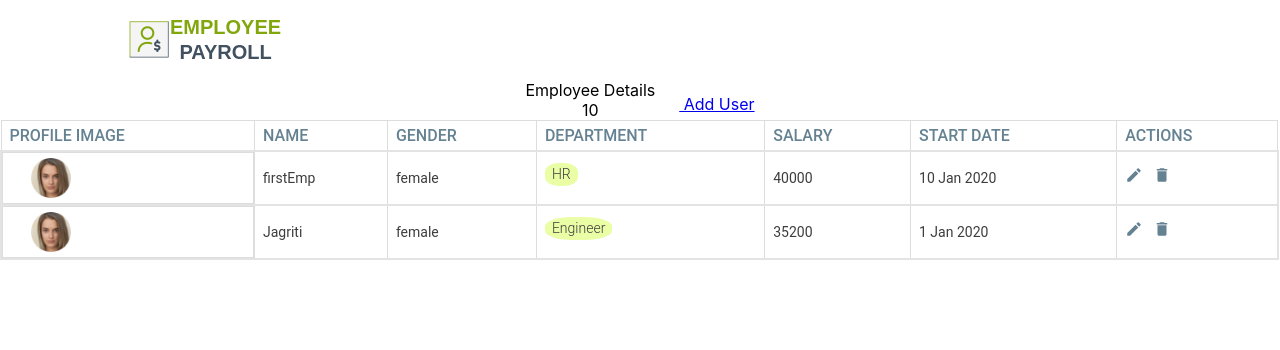
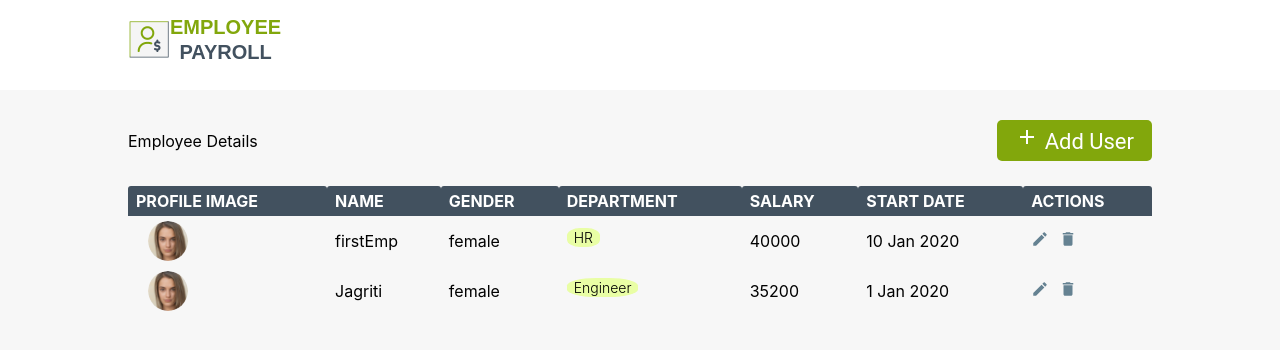
Before and after one commit to jagriti04/EmployeePayrollFrontEnd, a React (Create React App) app: page /home in a window 1280 px wide. Shown: the top 350 px of the page. Built offline with nearby package versions, Linux system fonts and the light colour scheme; data requests are answered from the project's data file.

Commit message:
[Jagriti]ADDED: Header component and modified css files

```diff
--- /dev/null
+++ b/src/components/header/header.css
@@ -0,0 +1,26 @@
+.header {
+    padding: 15px 0;
+    background-color: #ffffff;
+}
+
+.header-content {
+    display: flex;
+    flex-direction: row;
+    justify-content: space-between;
+    align-items: center;
+    border: 0px solid green;
+    width: 80%;
+    margin: 0 auto;
+    padding-bottom: 25px;
+}
+
+.logo-content {
+    display: flex;
+    flex-direction: row;
+    align-items: center;
+    border: 0px solid green;
+    width: 80%;
+}
+.logo-content-img {
+    border: solid 0px #42515f;
+}
--- a/src/components/header/header.jsx
+++ b/src/components/header/header.jsx
@@ -1 +1,20 @@
 import React from 'react';
+import logo from "../../assets/images/logo.png";
+
+class Header extends React.Component {
+    render() {
+        return (
+            <header className="header-content header">
+                <div className="logo-content">
+                    <img src={logo} />
+                    <div>
+                        <span className="emp-text">EMPLOYEE</span> <br />
+                        <span className="emp-text emp-payroll">PAYROLL</span>
+                    </div>
+                </div>
+            </header>
+        )
+    }
+}
+
+export default Header;
--- a/src/components/payroll_form/payroll_form.jsx
+++ b/src/components/payroll_form/payroll_form.jsx
@@ -1,9 +1,9 @@
 import React, { useState, useEffect } from "react";
 import profile1 from "../../assets/profile-images/Ellipse -3.png"
-import logo from "../../assets/images/logo.png";
 import "./payroll_form.css";
 import { useParams, Link, withRouter } from "react-router-dom";
 import EmployeeService from "../../services/employee-service";
+import Header from "../header/header";
 
 const PayrollForm = props => {
   let initialValue = {
@@ -166,15 +166,7 @@ const PayrollForm = props => {
 
   return (
     <div className="payroll-form">
-      <header className="header row center">
-        <div className="logo-content">
-          <img src={logo} alt="" />
-          <div>
-            <span className="emp-text">EMPLOYEE</span> <br />
-            <span className="emp-text emp-payroll">PAYROLL</span>
-          </div>
-        </div>
-      </header>
+      <Header/>
       <div className="content">
         <form className="form" action="#" onSubmit={handleSubmit}>
           <div className="form-head">Employee Payroll form</div>
--- a/src/components/payroll_home/display/display.jsx
+++ b/src/components/payroll_home/display/display.jsx
@@ -25,6 +25,7 @@ const Display = (props) => {
   }
 
   return (
+    <div className="tableDiv">
       <table id="display" className="display">
         <tbody>
           <tr key={-1}>
@@ -53,7 +54,7 @@ const Display = (props) => {
                 <td> {element.salary} </td>
                 <td> {element.startDate} </td>
                 <td>
-                <Link to={{pathname: `/form/${element.id}`}} >
+                  <Link to={{ pathname: `/form/${element.id}` }} >
                     <img onClick={() => update(element.id)} src={edit} alt="edit" />
                   </Link>
                   <img onClick={() => remove(element.id)} src={deleteImg} alt="delete" />
@@ -62,6 +63,8 @@ const Display = (props) => {
             ))}
         </tbody>
       </table>
+    </div>
+
   );
 };
 
--- a/src/components/payroll_home/display/display.scss
+++ b/src/components/payroll_home/display/display.scss
@@ -1,48 +1,51 @@
+.tableDiv {
+  width: 80%;
+  margin: 0 auto;
+  overflow: auto;
+}
 .display {
-  width: 99.9%;
+  width: 100%;
   border-collapse: collapse;
+  border-spacing: 0 15px;
   min-width: 800px;
   tr {
     min-width: 100%;
-    td,
-    th {
-      border: 1px solid #dddddd;
+  td, th {
     text-align: left;
     padding: 5px 8px;
   }
+
   th {
+    background: #42515f 0% 0% no-repeat padding-box;
+    border-radius: 3px 3px 0px 0px;
+    text-align: left;
+    font: normal normal medium 18px/24px Roboto;
     letter-spacing: 0px;
-      color: #658292;
+    color: #ffffff;
     text-transform: uppercase;
     opacity: 1;
-      font-size: 16px;
-      font-family: Roboto;
-      font-weight: 500;
+    border: 0px solid #dddddd;
   }
-    td {
-      font: normal normal normal 14px/21px Roboto;
-      letter-spacing: 0px;
-      color: #3d3d3d;
-      opacity: 1;
+
+  tr:not(:first-child) {
+    background: #ffffff 0% 0% no-repeat padding-box;
+    border: 1px solid #e3e3e3;
+    border-radius: 3px;
   }
+
   td:first-child {
     display: flex;
     align-items: center;
   }
+
   td img:first-child {
     margin-right: 10px;
   }
+
   td img {
     cursor: pointer;
   }
-    .profile {
-      width: 40px;
-      border-radius: 40%;
-      margin: 0 20px;
-    }
-    .gender {
-      text-transform: capitalize;
-    }
+
   .dept-label {
     background-color: #e9fea5;
     border-radius: 40%;
@@ -55,8 +58,4 @@
     margin-bottom: 8px;
   }
 }
-  tr:not(:first-child) {
-    background: #ffffff 0% 0% no-repeat padding-box;
-    border: 2px solid #e3e3e3;
 }
-}
--- a/src/components/payroll_home/payroll_home.css
+++ b/src/components/payroll_home/payroll_home.css
@@ -1,32 +1,6 @@
 .home {
   margin: 0;
   height: 100%;
-}
-.header {
-  padding: 15px 0;
-  background-color: #ffffff;
-}
-
-.header-content {
-  display: flex;
-  flex-direction: row;
-  justify-content: space-between;
-  align-items: center;
-  border: 0px solid green;
-  width: 80%;
-  margin: 0 auto;
-  padding-bottom: 25px;
-}
-
-.logo-content {
-  display: flex;
-  flex-direction: row;
-  align-items: center;
-  border: 0px solid green;
-  width: 80%;
-}
-.logo-content-img {
-  border: solid 0px #42515f;
 }
 
 .emp-text {
@@ -43,6 +17,16 @@
 
 * {
   box-sizing: border-box;
+}
+.header-content {
+  display: flex;
+  flex-direction: row;
+  justify-content: space-between;
+  align-items: center;
+  border: 0px solid green;
+  width: 80%;
+  margin: 0 auto;
+  padding-bottom: 25px;
 }
 
 .add-button {
@@ -85,63 +69,3 @@
   text-align: center;
   display: inline-block;
 }
-.table-main {
-  width: 80%;
-  margin: 0 auto;
-  overflow: auto;
-}
-.table {
-  width: 100%;
-  border-collapse: separate;
-  border-spacing: 0 15px;
-  min-width: 800px;
-}
-
-td,
-th {
-  text-align: left;
-  padding: 5px 8px;
-}
-
-th {
-  background: #42515f 0% 0% no-repeat padding-box;
-  border-radius: 3px 3px 0px 0px;
-  text-align: left;
-  font: normal normal medium 18px/24px Roboto;
-  letter-spacing: 0px;
-  color: #ffffff;
-  text-transform: uppercase;
-  opacity: 1;
-  border: 0px solid #dddddd;
-}
-
-tr:not(:first-child) {
-  background: #ffffff 0% 0% no-repeat padding-box;
-  border: 1px solid #e3e3e3;
-  border-radius: 3px;
-}
-
-td:first-child {
-  display: flex;
-  align-items: center;
-}
-
-td img:first-child {
-  margin-right: 10px;
-}
-
-td img {
-  cursor: pointer;
-}
-
-.dept-label {
-  background-color: #e9fea5;
-  border-radius: 40%;
-  width: fit-content;
-  padding: 1px 7px;
-  text-align: center;
-  font-size: 14px;
-  display: inline-block;
-  font-weight: 300;
-  margin-bottom: 8px;
-}
--- a/src/components/payroll_home/payroll_home.jsx
+++ b/src/components/payroll_home/payroll_home.jsx
@@ -1,9 +1,10 @@
 import React from "react";
 import Display from "./display/display";
+import Header from "../header/header";
 import EmployeeService from "../../services/employee-service";
 import addUser from "../../assets/icons/add-24px.svg"
 import {Link} from "react-router-dom";
-import logo from "../../assets/images/logo.png";
+import "./payroll_home.css";
 
 class PayrollHome extends React.Component {
   constructor(props) {
@@ -36,19 +37,11 @@ class PayrollHome extends React.Component {
   render() {
     return (
       <div className="home">
-        <header className="header-content header">
-          <div className="logo-content">
-            <img src={logo} />
-            <div>
-              <span className="emp-text">EMPLOYEE</span> <br />
-              <span className="emp-text emp-payroll">PAYROLL</span>
-            </div>
-          </div>
-        </header>
+        <Header/>
         <div className="main-content">
           <div className="header-content">
             <div className="emp-details-text">
-              Employee Details <div class="emp-count"> 10</div>
+              Employee Details <div class="emp-count"> </div>
             </div>
             <Link to="form" className="add-button">
               <img src={addUser} alt="" /> Add User
```
Also changed, not shown: 1 other file (tests, documents, lock files or other folders). Lines whose indentation alone changed are shown as unchanged.
